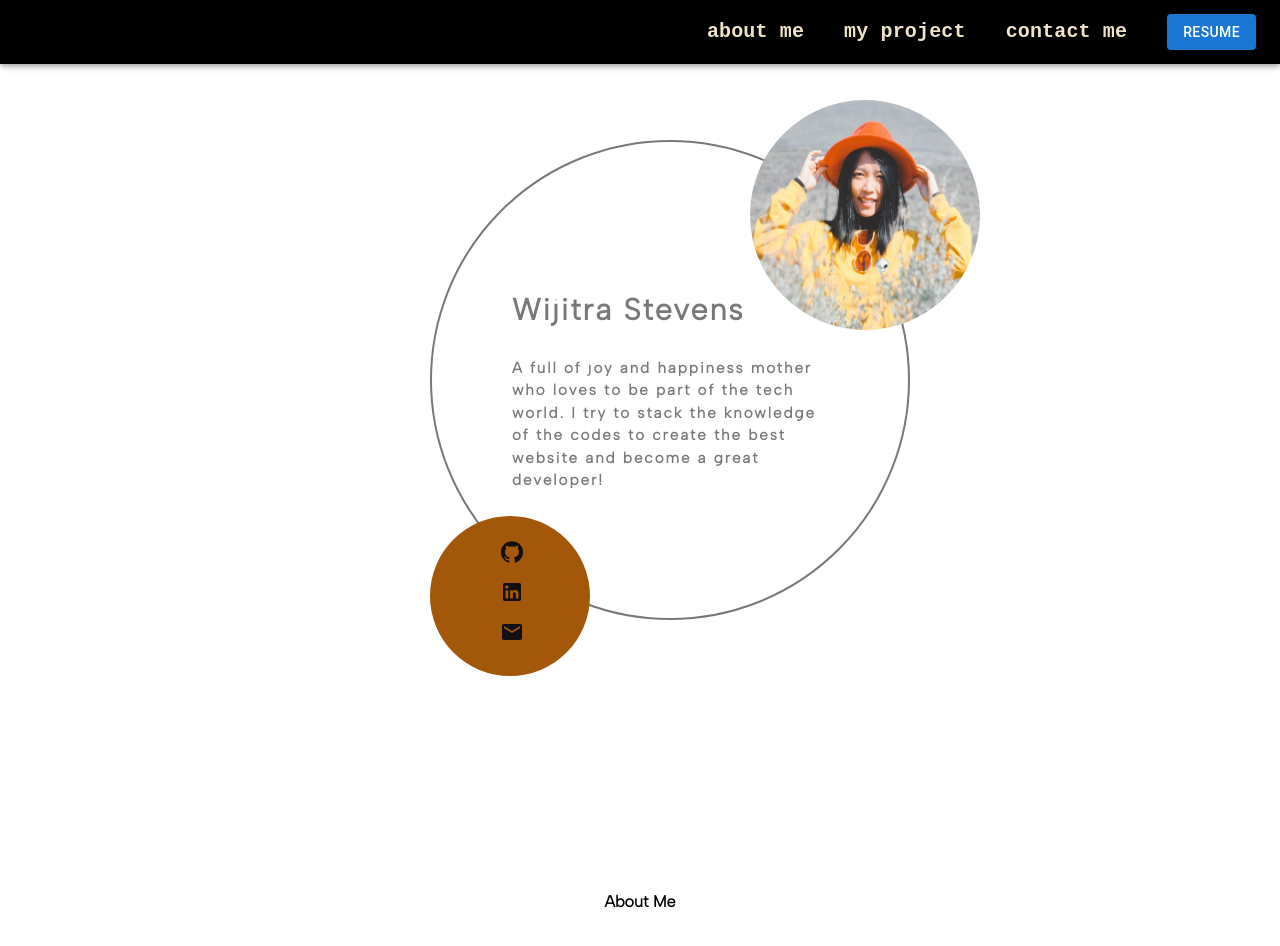
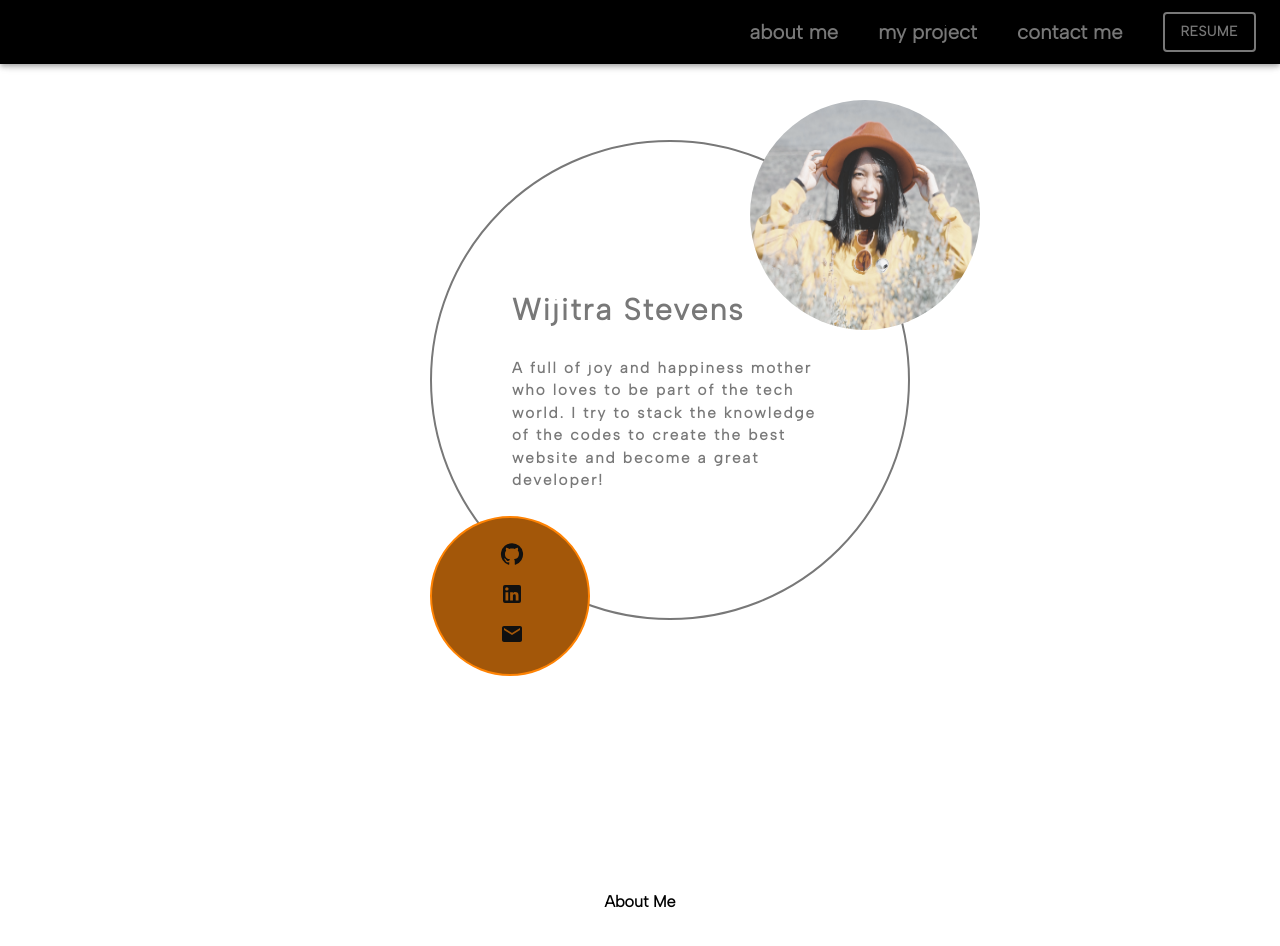
Before and after one commit to WijiPe/my-portfolio, a Next.js app: page / in a window 1280 px wide. Shown: the top 946 px of the page. Built offline with nearby package versions, Linux system fonts and the light colour scheme.

Commit message:
add hover img and button

```diff
--- a/components/Header.js
+++ b/components/Header.js
@@ -14,9 +14,8 @@ export default function Header() {
             <AppBar
                 sx={{
                     backgroundColor:'rgb(0, 00, 00)',
-                    color: '#787878',
                     position: "fixed",
-                    minHeight: 60
+                    minHeight: 60,
                 }}
             >
                 <Toolbar
@@ -33,8 +32,8 @@ export default function Header() {
                             variant="h6" component="div"
                             sx={{
                                 fontWeight: 600,
-                                fontFamily: 'monospace',
-                                color: '#F0E3CA',
+                                fontFamily: 'Albert Sans',
+                                color: '#787878',
                                 '&:hover': {
                                 color: '#FF8303',
                                 }
@@ -43,7 +42,22 @@ export default function Header() {
                             <Navlink key = {i} title = {links[link]} id={link}/>
                         </Typography>
                     ))}
-                    <Button variant="contained">Resume</Button>
+                    <Button
+                        variant="outline"
+                        sx={{
+                            fontWeight: 600,
+                            fontFamily: 'Albert Sans',
+                            color: '#787878',
+                            border: 2,
+                            '&:hover': {
+                            backgroundColor: "#A35709",
+                            color: '#FF8303',
+                            border: 2
+                            }
+                        }}
+                    >
+                        Resume
+                    </Button>
                 </Toolbar>
             </AppBar>
         </Box>
--- a/components/Me.js
+++ b/components/Me.js
@@ -88,7 +88,8 @@ export default function Me() {
                     mt:5,
                 }}
             >
-                <Image src='/images/IMG_4452.jpg'
+                <Image
+                    src='/images/IMG_4452.jpg'
                     width = {230}
                     height={230}
                     className={styles.image}
@@ -101,14 +102,15 @@ export default function Me() {
                     borderRadius: '50%',
                     mt:57,
                     ml:50,
-                    pl:8.7,
+                    pl:8.5,
                     pt:3,
                     bgcolor: '#A35709',
                     display: 'flex',
                     flexDirection: 'column',
                     gap: 2,
-                    borderColor: '#A35709',
                     position: 'absolute',
+                    border:2,
+                    color:'#FF8303'
                 }}>
                     <GitHubIcon
                         onClick={event =>  window.location.href='https://github.com/WijiPe'}
--- a/styles/Index.module.css
+++ b/styles/Index.module.css
@@ -1,5 +1,16 @@
 @import url('https://fonts.googleapis.com/css2?family=Albert+Sans:wght@300&display=swap');
+
 
 .image{
   border-radius: 100%;
-}
+  filter: grayscale(50%);
+  -webkit-filter: grayscale(50%);
+  }
+
+  .image:hover{
+  filter: grayscale(0%);
+  filter: gray;
+  -webkit-filter: grayscale(0%);
+  filter: none;
+  transition: 1s ease;
+  }
```
